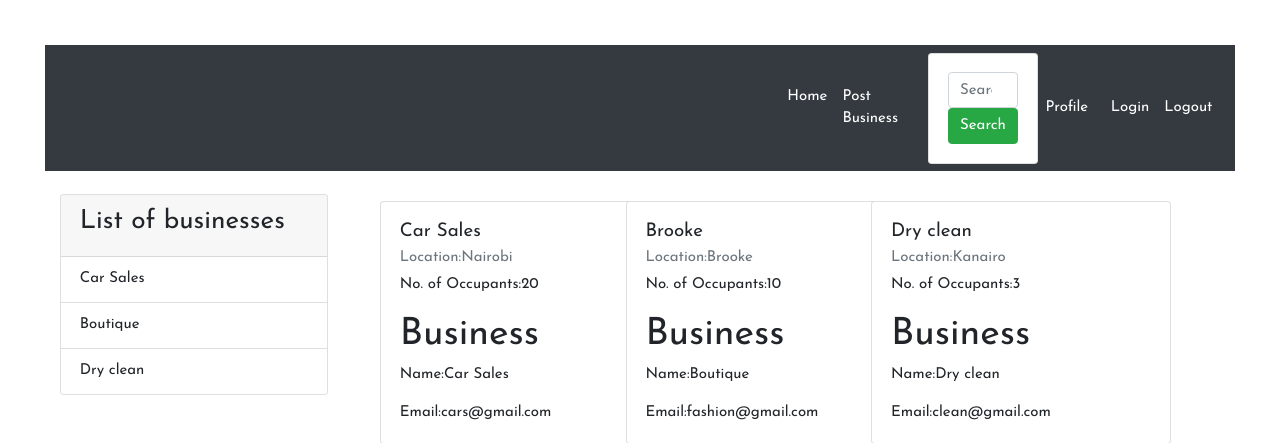
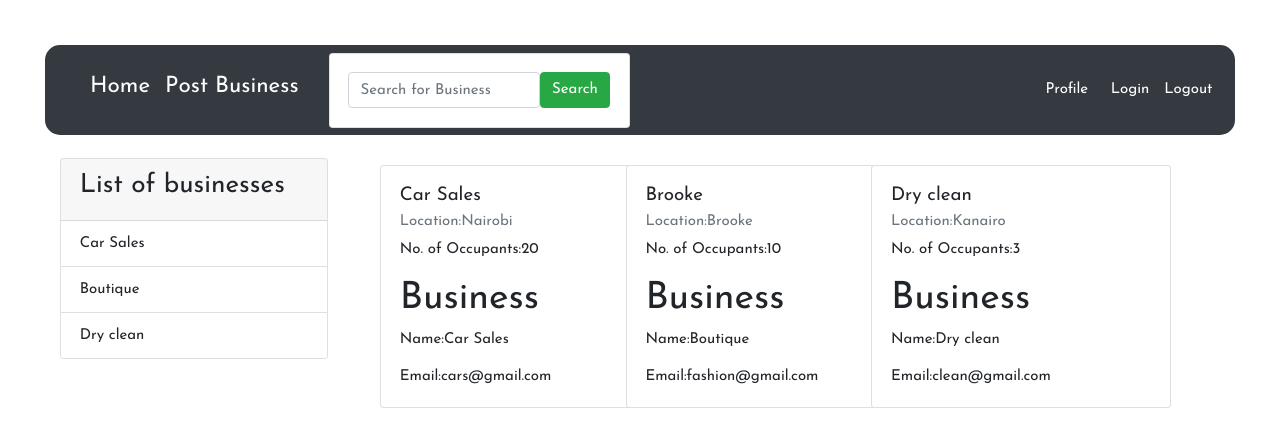
Before and after one commit to patrickrop-cloud/Django-Updater, a Django app: page / in a window 1280 px wide. Shown: the top 443 px of the page. Run offline with Django 3.2, Linux system fonts and the light colour scheme; data comes from the database, SQL or seed files in the repository; some libraries are stand-ins or nearby versions.

Commit message:
debug navbar and add styling

```diff
--- a/updateme/templates/navbar.html
+++ b/updateme/templates/navbar.html
@@ -15,23 +15,17 @@
         }
     </style>
 </head>
-<div>
     <body>
         {% block content %}
 
-        <nav class="navbar navbar-expand-md navbar-dark bg-dark">
-            <!-- <a href="/" style="color: white;" class="navbar-brand">UpdateMe</a> -->
-            <button type="button" class="navbar-toggler" data-toggle="collapse" data-target="#navbarCollapse">
-                <span class="navbar-toggler-icon"></span>
-            </button>
+        <nav class="navbar navbar-expand-md navbar-dark bg-dark" style="border-radius: 15px;">
+            <div class="collapse navbar-collapse" id="navbarCollapse">
 
-
-            <div class="container"></div>
             <div class="collapse navbar-collapse" id="navbarCollapse">
                 <div class="navbar-nav ml-4">
-                    <a href="/" style="color: white;" class="nav-item nav-link">Home</a>
+                    <a href="/" style="color: white;" class="nav-item nav-link"><h4>Home</h4></a>
 
-                    <a href="{% url 'new_business'%}" style="color: white;" class="nav-item nav-link">Post Business</a>
+                    <a href="{% url 'new_business'%}" style="color: white;" class="nav-item nav-link"><h4>Post Business</h4></a>
                 </div>
 
                 <form class="card card-sm ml-4 ">
@@ -51,13 +45,9 @@
                     <a href="{% url 'profile' %}" style="color: white;" class="nav-item nav-link mr-sm-2">Profile</a>
                     <a href="{% url 'login' %}" style="color: white;" class="nav-item nav-link ">Login</a>
                     <a href="{% url 'logout' %}" style="color: white;" class="nav-item nav-link">Logout</a>
-
-                </div>
-
             </div>
         </nav>
     {% endblock%}
     </div>
 </body>
-
 </html>
```
